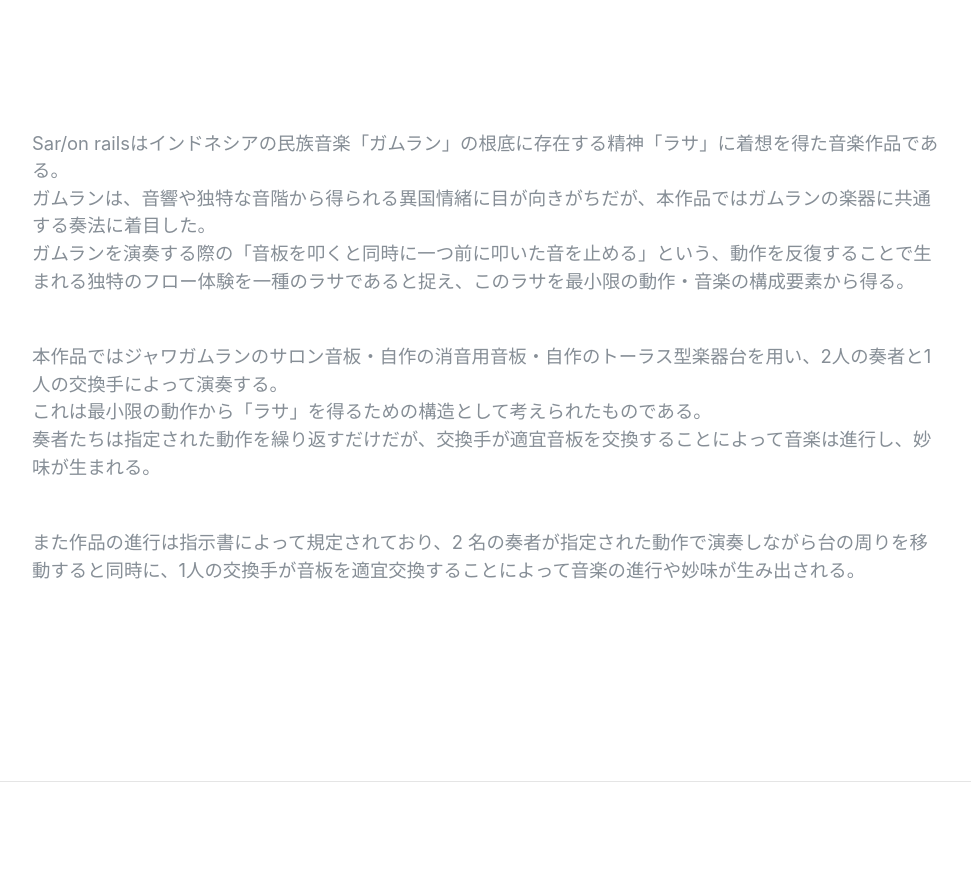
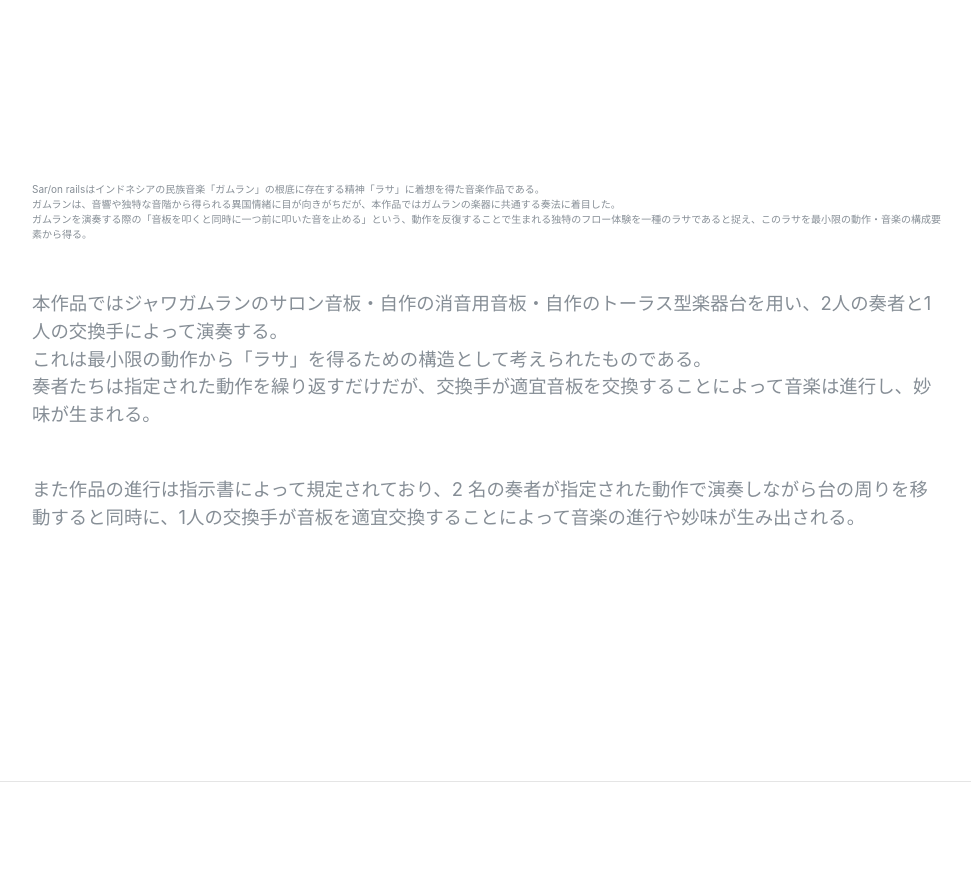
Before and after one commit to Morita-Ryo/Morita-Ryo.github.io, a plain HTML site: page saronrails.html in a window 1280 px wide. Shown: the part 820-1715 px from the top of the page, without its empty margins (288-1259 px from the left). Drawn offline with Linux system fonts and the light colour scheme; a web font is replaced by a local one.

Commit message:
Update saronrails.html

```diff
--- a/saronrails.html
+++ b/saronrails.html
@@ -77,7 +77,7 @@
 
     <section class="resume-section p-3 p-lg-5 d-flex align-items-center" id="about">
       <div class="w-100">
-        <p class="lead mb-5">Sar/on railsはインドネシアの民族音楽「ガムラン」の根底に存在する精神「ラサ」に着想を得た音楽作品である。</br>
+        <p class="lead mb-5" style="font-size: 10px">Sar/on railsはインドネシアの民族音楽「ガムラン」の根底に存在する精神「ラサ」に着想を得た音楽作品である。</br>
         ガムランは、音響や独特な音階から得られる異国情緒に目が向きがちだが、本作品ではガムランの楽器に共通する奏法に着目した。</br>
         ガムランを演奏する際の「音板を叩くと同時に一つ前に叩いた音を止める」という、動作を反復することで生まれる独特のフロー体験を一種のラサであると捉え、このラサを最小限の動作・音楽の構成要素から得る。
         </p>
```
